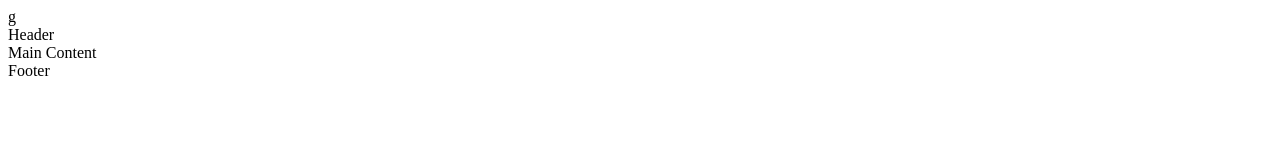
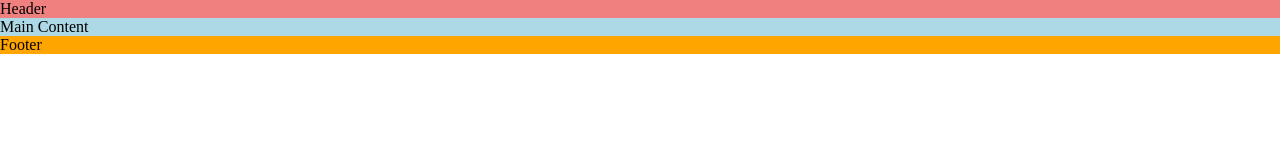
Before and after one commit to Mivic1998/love-running, a plain HTML site: page index.html in a window 1280 px wide. Drawn offline with Linux system fonts and the light colour scheme.

Commit message:
Add stylesheet with starter styles

```diff
--- /dev/null
+++ b/assets/css/style.css
@@ -0,0 +1,14 @@
+* {
+    padding: 0;
+    margin: 0;
+    box-sizing: border-box;
+}
+header {
+    background-color: lightcoral;
+}
+main {
+    background-color: lightblue;
+}
+footer {
+    background-color: orange;
+}
--- a/index.html
+++ b/index.html
@@ -8,8 +8,9 @@
     <meta name="keywords" content="love running, run, running club, runners, Ireland, Dublin, sport, exercise">
     <title>Love Running</title>
     <link rel="apple-touch-icon" sizes="180x180" href="assets/favicon/apple-touch-icon.png">
-    <link rel="icon" type="image/png" sizes="32x32" href="assets/favicon/favicon-32x32.png">g
+    <link rel="icon" type="image/png" sizes="32x32" href="assets/favicon/favicon-32x32.png">
     <link rel="icon" type="image/png" sizes="16x16" href="assets/favicon/favicon-16x16.png">
+    <link rel="stylesheet" href="assets/css/style.css">
 </head>
 
 <body>
```
